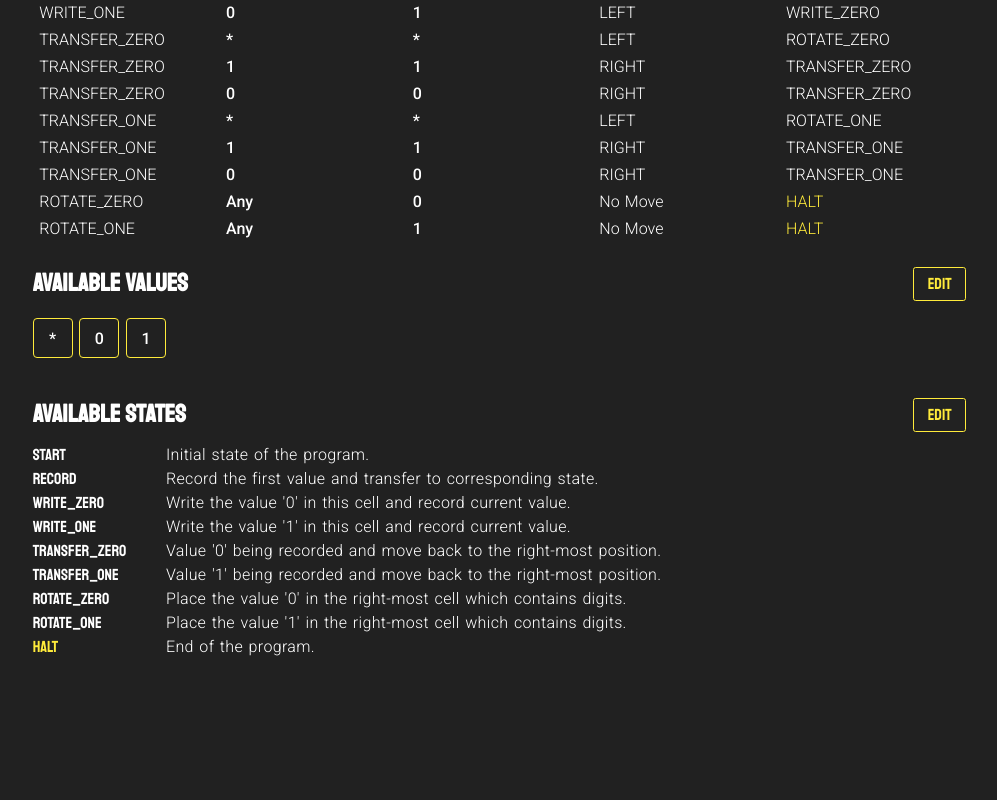
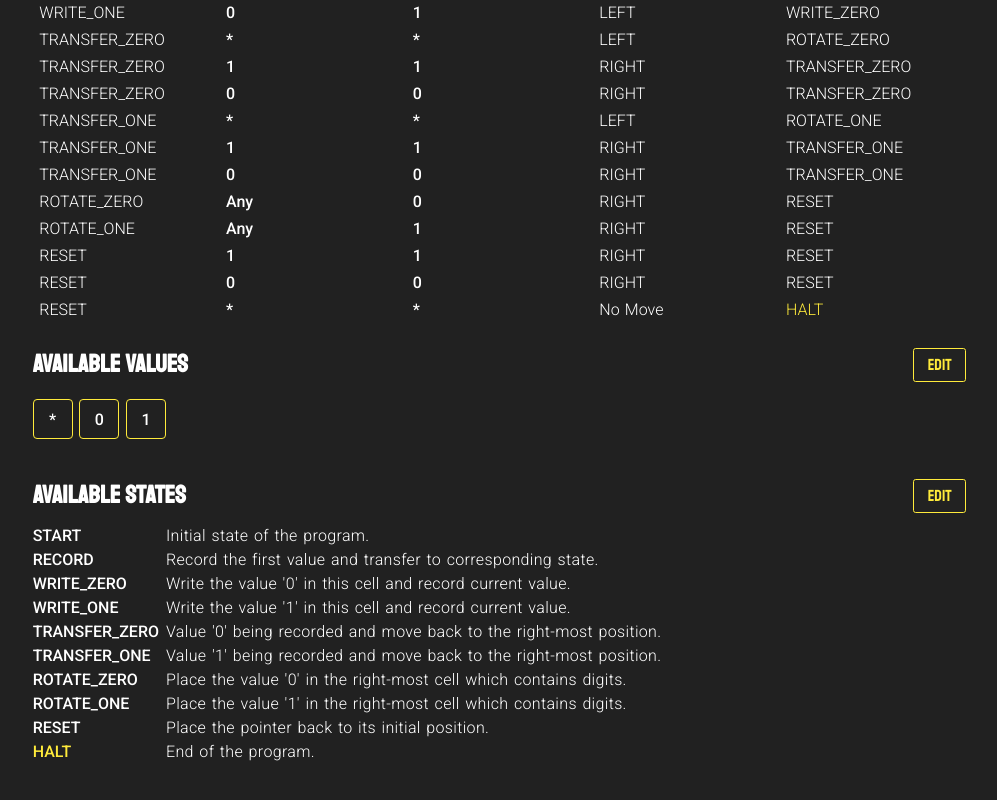
Before and after one commit to Alexius-Huang/Svartalvheim, a Nuxt app: page /thurisaz in a window 1280 px wide. Shown: the part 791-1591 px from the top of the page, without its empty margins (154-1151 px from the left). Built offline with nearby package versions, Linux system fonts and the light colour scheme.

Commit message:
Turing Machine - able to append or delete available states

```diff
--- a/components/misc/Thurisaz/TuringMachine.vue
+++ b/components/misc/Thurisaz/TuringMachine.vue
@@ -34,6 +34,7 @@
       :rules="rules"
       :matched-rule-index="matchedRuleIndex"
       :state-descriptions="stateDescriptions"
+      :available-states="availableStates"
       :available-values="availableValues"
     />
 
@@ -47,6 +48,8 @@
       @edit-complete="executeState = Execute.READY"
       @append-available-value="handleAppendAvailableValue"
       @delete-available-value="handleDeleteAvailableValue"
+      @append-available-state="handleAppendAvailableState"
+      @delete-available-state="handleDeleteAvailableState"
     />
   </section>
 </template>
@@ -66,7 +69,7 @@ const {
 } = example;
 
 const availableValues = new Set(_AV);
-const availableStates = _AS.map(({ name }) => name);
+const availableStates = new Set(_AS.map(({ name }) => name));
 const stateDescriptions = _AS.reduce(
   (acc, { name, description }) => acc.set(name, description),
   new Map([
@@ -226,10 +229,27 @@ export default {
     handleAppendAvailableValue(input) {
       this.availableValues = new Set([...this.availableValues, input]);
     },
+    handleAppendAvailableState(input) {
+      const { name, description } = input;
+      const { availableStates: _AS, stateDescriptions: _SD } = this;
+      _AS.add(name);
+      _SD.set(name, description);
+
+      this.availableStates = new Set([..._AS]);
+      this.stateDescriptions = new Map(_SD);
+    },
     handleDeleteAvailableValue(input) {
-      const { availableValues: a } = this;
-      a.delete(input);
-      this.availableValues = new Set([...a]);
+      const { availableValues: av } = this;
+      av.delete(input);
+      this.availableValues = new Set([...av]);
+    },
+    handleDeleteAvailableState(input) {
+      const { availableStates: as, stateDescriptions: sd } = this;
+      as.delete(input);
+      sd.delete(input);
+
+      this.availableStates = new Set([...as]);
+      this.stateDescriptions = new Map(sd);
     },
   },
 };
--- a/components/misc/Thurisaz/turing-machine/AdvancedConfig.vue
+++ b/components/misc/Thurisaz/turing-machine/AdvancedConfig.vue
@@ -6,7 +6,7 @@
         <button
           v-if="!availableValuesEditing"
           class="edit-btn"
-          :disabled="executeState !== Execute.READY"
+          :disabled="executeState !== Execute.READY && executeState !== Execute.EDITING"
           @click="handleEditAvailableValues"
         >{{ editBtnText }}</button>
 
@@ -28,7 +28,7 @@
      --><li
           v-if="availableValuesEditing && !newAvailableValueAdding"
           class="add-value"
-          @click="handleActivateInputField"
+          @click="handleActivateValueInputField"
         >+</li><!--
      --><li
           v-if="availableValuesEditing && newAvailableValueAdding"
@@ -49,19 +49,56 @@
       <h3>
         Available States
         <button
+          v-if="!availableStatesEditing"
           class="edit-btn"
           :disabled="executeState !== Execute.READY && executeState !== Execute.EDITING"
           @click="handleEditAvailableStates"
         >{{ editBtnText }}</button>
+
+        <button
+          v-else
+          class="complete-btn"
+          @click="handleEditComplete"
+        >Done</button>
       </h3>
       <ul>
-        <li v-for="s in availableStates" :key="s">
-          <span class="title">{{ s }}</span><!--
-        --><span class="description">{{ stateDescriptions.get(s) }}</span>
+        <li v-for="s in Array.from(availableStates)" :key="s">
+          <button
+            v-if="availableStatesEditing"
+            class="delete-btn"
+            @click="handleDeleteAvailableState(s)"
+          >X</button><!--
+       --><span class="name">{{ s }}</span><!--
+       --><span class="description">{{ stateDescriptions.get(s) }}</span>
         </li><!--
-      --><li>
-          <span class="title highlight">HALT</span><!--
-        --><span class="description">End of the program.</span>
+     --><li>
+          <span class="name highlight">HALT</span><!--
+       --><span class="description">End of the program.</span>
+        </li><!--
+     --><li
+          v-if="availableStatesEditing && !newAvailableStateAdding"
+          class="add-state"
+          @click="handleActivateStateInputField"
+        >
+          + Add New State
+        </li><!--
+     --><li
+          v-if="availableStatesEditing && newAvailableStateAdding"
+          class="add-state"
+        >
+          <input
+            class="add-state-name-field"
+            ref="availableStateNameInput"
+            placeholder="State Name"
+            type="text"
+            v-model="newAvailableStateInput.name"
+          /><!--
+       --><input
+            class="add-state-description-field"
+            placeholder="State Description"
+            type="text"
+            v-model="newAvailableStateInput.description"
+          />
         </li>
       </ul>
     </div>
@@ -89,10 +126,18 @@ export default {
   ],
   data() {
     return {
+      keypressEvent: null,
+
       Execute,
       availableValuesEditing: false,
+      availableStatesEditing: false,
       newAvailableValueAdding: false,
       newAvailableValueInput: '',
+      newAvailableStateAdding: false,
+      newAvailableStateInput: {
+        name: '',
+        description: '',
+      },
     };
   },
   computed: {
@@ -107,13 +152,27 @@ export default {
     handleEditAvailableValues() {
       this.$emit('edit');
       this.availableValuesEditing = true;
+      this.availableStatesEditing = false;
     },
-    handleActivateInputField() {
+    handleEditAvailableStates() {
+      this.$emit('edit');
+      this.availableStatesEditing = true;
+      this.availableValuesEditing = false;
+    },
+
+    handleActivateValueInputField() {
       this.newAvailableValueAdding = true;
       window.setImmediate(() => {
         this.$refs.availableValueInput.focus();
       });
     },
+    handleActivateStateInputField() {
+      this.newAvailableStateAdding = true;
+      window.setImmediate(() => {
+        this.$refs.availableStateNameInput.focus();
+      });
+    },
+
     handleValidateAvailableValueInput() {
       const {
         availableValues,
@@ -132,19 +191,59 @@ export default {
     handleDeleteAvailableValue(input) {
       this.$emit('delete-available-value', input);
     },
-    handleEditAvailableStates() {},
+
+    handleNewAvailableStateEnterKeypress() {
+      const {
+        newAvailableStateAdding: adding,
+        newAvailableStateInput: input
+      } = this;
+
+      const { name: n, description: d } = input;
+      const name = n.trim();
+      const description = d.trim();
+
+      if (adding && !!name && !!description) {
+        this.$emit('append-available-state', { name, description });
+        this.newAvailableStateInput = { name: '', description: '' };
+      }
+    },
+    handleDeleteAvailableState(input) {
+      this.$emit('delete-available-state', input);
+    },
+
     handleEditComplete() {
       this.$emit('edit-complete');
+      this.resetFlagsAndInputs();
+    },
+    resetFlagsAndInputs() {
       this.availableValuesEditing = false;
+      this.newAvailableValueAdding = false;
+      this.newAvailableValueInput = '';
+      this.availableStatesEditing = false;
+      this.newAvailableStateAdding = false;
+      this.newAvailableStateInput = { name: '', description: '' };
     },
   },
   watch: {
     executeState() {
       const { executeState: s } = this;
       if (s !== Execute.EDITING) {
-        this.availableValuesEditing = false;
+        this.resetFlagsAndInputs();
       }
     },
+  },
+
+  mounted() {
+    this.keypressEvent = window.addEventListener('keypress', (e) => {
+      const { keyCode: k } = e;
+
+      if (k === 13) /* ENTER Key */ {
+        this.handleNewAvailableStateEnterKeypress();
+      }
+    });
+  },
+  beforeDestroy() {
+    window.removeEventListener('keypress', this.keypressEvent);
   },
 };
 </script>
@@ -199,27 +298,75 @@ div.advanced-config
           border-color: transparentize($yellow-500, 0.75)
           transition: .25s
 
+      > button.complete-btn
+        color: #222
+        background-color: $yellow-500
+
     > ul
       > li
         font-family: $base-font-family
         font-size: 12pt
 
     &.available-states > ul > li
+      position: relative
+      > button.delete-btn
+        @include btn-reset
+        position: absolute
+        width: 18pt
+        height: 18pt
+        left: -20pt
+        top: 0
+        color: $yellow-500
+        font-size: 14pt
+        line-height: 18pt
+        font-family: $base-font-family
+        transition: .25s
+        &:hover
+          width: 24pt
+          height: 24pt
+          font-size: 16pt
+          left: -24pt
+          top: -3pt
+          transition: .25s
+          color: $red-500
       > span
+        font-family: $default-font-family
         display: inline-block
         font-size: 12pt
         color: white
         height: 18pt
         line-height: 18pt
-        &.title
-          font-family: $base-font-family
+        &.name
+          font-weight: 500
           width: 100pt
         &.description
-          font-family: $default-font-family
           width: calc(100% - 100pt)
           letter-spacing: .25pt
         &.highlight
           color: $yellow-500
+
+      &.add-state
+        font-size: 14pt
+        height: 18pt
+        line-height: 18pt
+        color: $yellow-500
+
+        > input[type="text"]
+          @include input-text-reset
+          color: white
+          border-bottom: 1pt solid $yellow-500
+          font-size: 12pt
+          height: 18pt
+          line-height: 18pt
+          font-family: $default-font-family
+
+          &.add-state-name-field
+            width: 100pt
+          &.add-state-description-field
+            width: calc(100% - 100pt)
+
+          &:focus
+            border-bottom-width: 2pt
 
     &.available-values > ul > li
       vertical-align: top
--- a/components/misc/Thurisaz/turing-machine/Rules.vue
+++ b/components/misc/Thurisaz/turing-machine/Rules.vue
@@ -5,10 +5,10 @@
     <div class="rule-table">
       <div class="thead">
         <span>Current State</span><!--
-      --><span>Current Cell Content</span><!--
-      --><span>Value to Write</span><!--
-      --><span>Direction to Move</span><!--
-      --><span>New State</span>
+     --><span>Current Cell Content</span><!--
+     --><span>Value to Write</span><!--
+     --><span>Direction to Move</span><!--
+     --><span>New State</span>
       </div>
 
       <div class="tbody">
@@ -24,7 +24,10 @@
           class="row"
           :class="{ active: matchedRuleIndex === i }"
         >
-          <span :title="stateDescriptions.get(state)">{{ state }}</span><!--
+          <span
+            :class="{ unavailable: !isNull(state) && !availableStates.has(state) }"
+            :title="stateDescriptions.get(state)"
+          >{{ state }}</span><!--
        --><span
             class="value-font"
             :class="{ unavailable: !isNull(currentValue) && !availableValues.has(currentValue) }"
@@ -38,7 +41,10 @@
        --><span>{{ isNull(direction) ? 'No Move' : direction }}</span><!--
        --><span
             :title="stateDescriptions.get(nextState)"
-            :class="{ highlight: isNull(nextState) }"
+            :class="{
+              highlight: isNull(nextState),
+              unavailable: !isNull(nextState) && !availableStates.has(nextState),
+            }"
           >
             {{ isNull(nextState) ? 'HALT' : nextState }}
           </span>
@@ -54,6 +60,7 @@ export default {
     'rules',
     'matchedRuleIndex',
     'stateDescriptions',
+    'availableStates',
     'availableValues',
   ],
   methods: {
--- a/components/misc/Thurisaz/turing-machine/example.json
+++ b/components/misc/Thurisaz/turing-machine/example.json
@@ -34,6 +34,10 @@
     {
       "name": "ROTATE_ONE",
       "description": "Place the value '1' in the right-most cell which contains digits."
+    },
+    {
+      "name": "RESET",
+      "description": "Place the pointer back to its initial position."
     }
   ],
   "availableValues": [
@@ -151,13 +155,34 @@
       "state": "ROTATE_ZERO",
       "currentValue": null,
       "writeValue": "0",
-      "nextState": null,
-      "direction": null
+      "nextState": "RESET",
+      "direction": "RIGHT"
     },
     {
       "state": "ROTATE_ONE",
       "currentValue": null,
       "writeValue": "1",
+      "nextState": "RESET",
+      "direction": "RIGHT"
+    },
+    {
+      "state": "RESET",
+      "currentValue": "1",
+      "writeValue": "1",
+      "nextState": "RESET",
+      "direction": "RIGHT"
+    },
+    {
+      "state": "RESET",
+      "currentValue": "0",
+      "writeValue": "0",
+      "nextState": "RESET",
+      "direction": "RIGHT"
+    },
+    {
+      "state": "RESET",
+      "currentValue": "*",
+      "writeValue": "*",
       "nextState": null,
       "direction": null
     }
```
